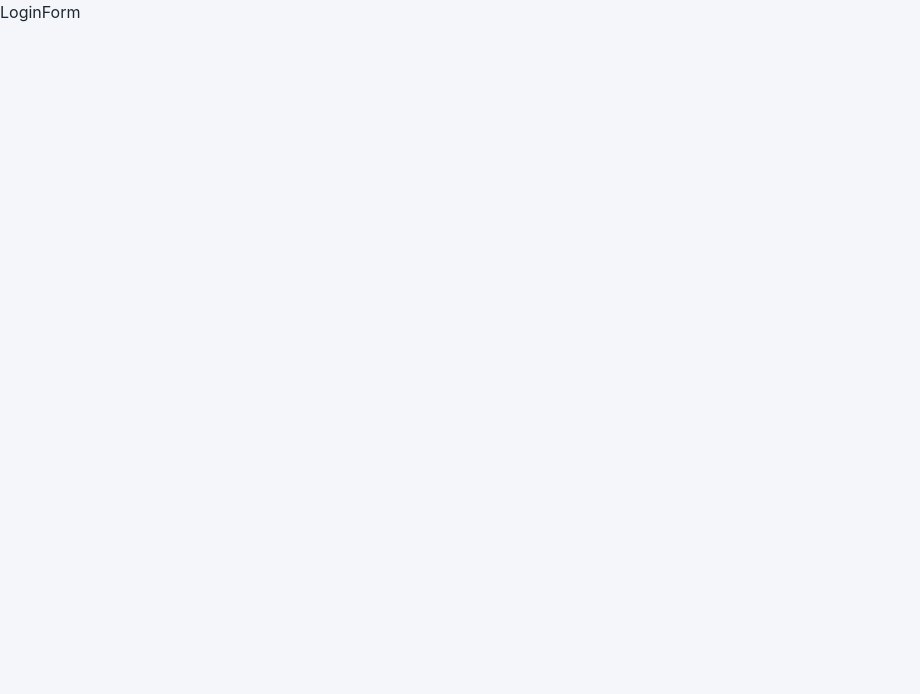
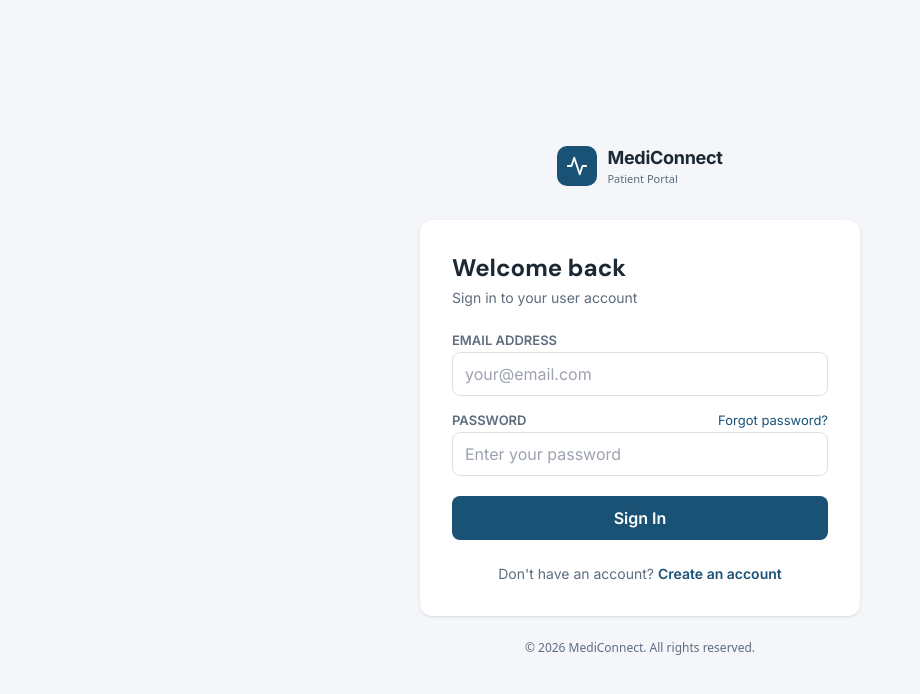
Before and after one commit to ajaykumarnarangali/healthcare_user_ui, a React (Vite) app: page / in a window 1280 px wide. Shown: the top 694 px of the page, without its empty margins (0-920 px from the left). Built offline with nearby package versions, Linux system fonts and the light colour scheme.

Commit message:
login-page design completed :

```diff
--- /dev/null
+++ b/src/features/auth/components/AuthHeader.tsx
@@ -0,0 +1,32 @@
+
+function AuthHeader() {
+    return (
+        <div className="mb-8 flex items-center gap-[10px]">
+            <div className="flex h-10 w-10 items-center justify-center rounded-[10px] bg-primary">
+                <svg
+                    width="22"
+                    height="22"
+                    viewBox="0 0 24 24"
+                    fill="none"
+                    stroke="white"
+                    strokeWidth="2"
+                    strokeLinecap="round"
+                    strokeLinejoin="round"
+                >
+                    <path d="M22 12h-4l-3 9L9 3l-3 9H2" />
+                </svg>
+            </div>
+
+            <div>
+                <div className="font-inter text-[18px] font-bold tracking-[-0.3px] text-text">
+                    MediConnect
+                </div>
+                <div className="text-[11px] text-text-muted">
+                    Patient Portal
+                </div>
+            </div>
+        </div>
+    )
+}
+
+export default AuthHeader
--- a/src/features/auth/components/LoginForm.tsx
+++ b/src/features/auth/components/LoginForm.tsx
@@ -1,9 +1,66 @@
+import { Link } from "react-router-dom"
 
 
 function LoginForm() {
     return (
-        <div>LoginForm</div>
-    )
+        <form className="flex w-full max-w-[440px] flex-col gap-4 rounded-xl bg-card p-5 shadow sm:p-6 md:p-8 font-inter">
+            <div>
+                <h1 className="mb-1 text-xl font-bold leading-7 text-text sm:text-2xl sm:leading-8">
+                    Welcome back
+                </h1>
+                <p className="text-xs text-text-muted sm:text-sm">
+                    Sign in to your user account
+                </p>
+            </div>
+
+            <div className="mt-2 flex flex-col gap-1">
+                <label className="text-xs font-semibold uppercase text-text-muted sm:text-[13px]">
+                    Email address
+                </label>
+                <input
+                    type="email"
+                    placeholder="your@email.com"
+                    className="h-11 w-full rounded-lg border border-border bg-white px-3 text-sm outline-none focus:outline-0 focus:ring-0 sm:text-base"
+                />
+            </div>
+
+            <div className="flex flex-col gap-1">
+                <div className="flex items-center justify-between gap-2">
+                    <label className="text-xs font-semibold uppercase text-text-muted sm:text-[13px]">
+                        Password
+                    </label>
+                    <Link
+                        to="/forgot-password"
+                        className="shrink-0 text-xs text-[#1A5276] sm:text-[13px]"
+                    >
+                        Forgot password?
+                    </Link>
+                </div>
+                <input
+                    type="password"
+                    placeholder="Enter your password"
+                    className="h-11 w-full rounded-lg border border-border bg-white px-3 text-sm outline-none focus:outline-0 focus:ring-0 sm:text-base"
+                />
+            </div>
+
+            <button
+                className="mt-1 h-11 w-full rounded-lg bg-primary text-sm font-semibold text-white sm:text-base"
+                type="submit"
+            >
+                Sign In
+            </button>
+
+            <div className="mt-2 flex flex-wrap justify-center text-xs text-text-muted sm:text-sm">
+                Don't have an account?
+                <Link
+                    className="ps-1 font-semibold text-[#1A5276]"
+                    to="/register"
+                >
+                    Create an account
+                </Link>
+            </div>
+        </form>
+    );
 }
 
 export default LoginForm
--- a/src/features/auth/pages/LoginPage.tsx
+++ b/src/features/auth/pages/LoginPage.tsx
@@ -1,9 +1,14 @@
 import LoginForm from "../components/LoginForm";
+import AuthHeader from "../components/AuthHeader";
 
 function LoginPage() {
     return (
-        <div>
+        <div className="flex min-h-dvh w-full flex-col items-center justify-center bg-bg px-4 py-6 sm:px-6">
+            <AuthHeader />
             <LoginForm />
+            <p className="mt-4 text-center text-[11px] text-text-muted sm:mt-6 sm:text-xs">
+                © 2026 MediConnect. All rights reserved.
+            </p>
         </div>
     )
 }
--- a/src/index.css
+++ b/src/index.css
@@ -1,8 +1,5 @@
-@tailwind base;
-@tailwind components;
-@tailwind utilities;
-
 @import url('https://fonts.googleapis.com/css2?family=DM+Sans:wght@400;500;600;700&family=Inter:wght@400;500;600&display=swap');
+@import url('https://fonts.googleapis.com/css2?family=Inter:wght@400;500;600;700&display=swap');
 
 @tailwind base;
 @tailwind components;
@@ -49,7 +46,7 @@ body,
 }
 
 body {
-  font-family: 'Inter', system-ui, sans-serif;
+  /* font-family: 'Inter', system-ui, sans-serif; */
   background: var(--bg);
   color: var(--text);
   -webkit-font-smoothing: antialiased;
--- a/tailwind.config.js
+++ b/tailwind.config.js
@@ -7,6 +7,9 @@ export default {
 
   theme: {
     extend: {
+      fontFamily: {
+        inter: ["Inter", "system-ui", "sans-serif"],
+      },
       colors: {
         primary: {
           DEFAULT: "var(--primary)",
```
